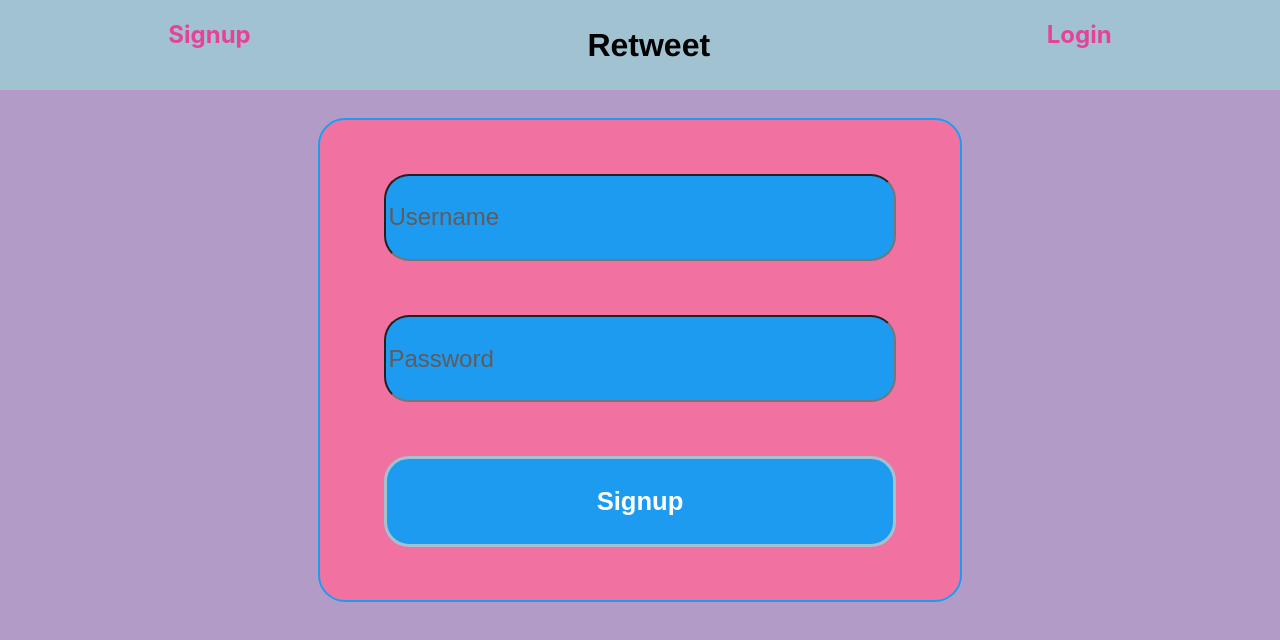
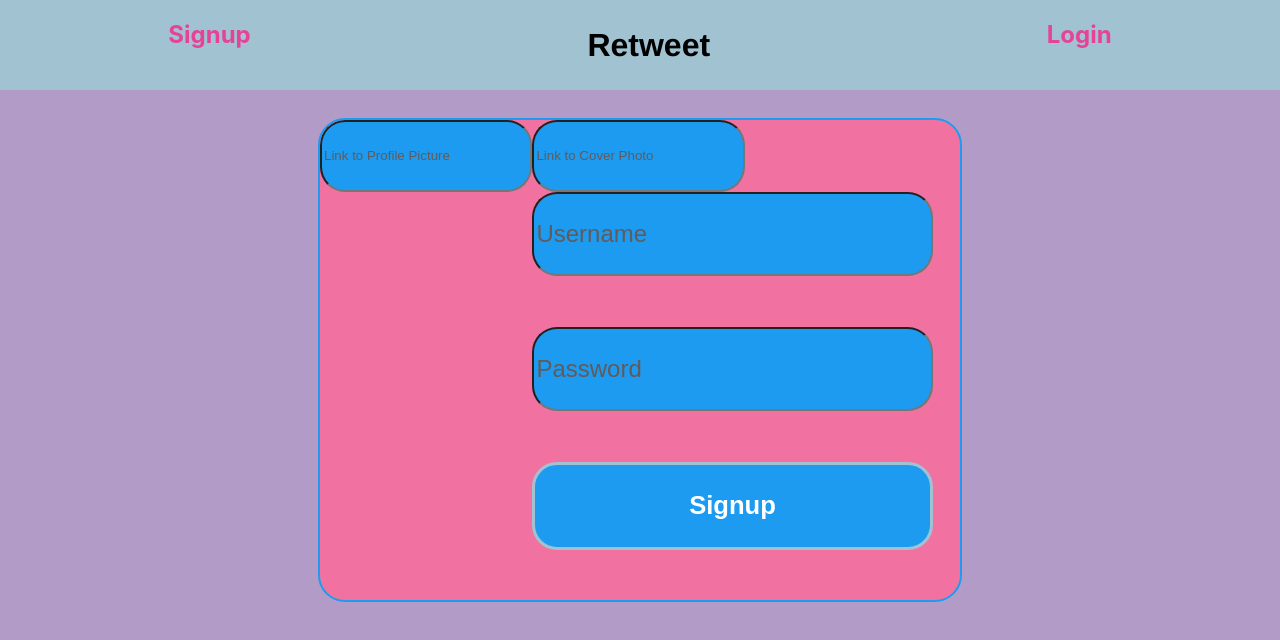
Before and after one commit to mitchellp0709/Project-3-Frontend, a React (Create React App) app: page /signup in a window 1280 px wide. Shown: the top 640 px of the page. Built offline with nearby package versions, Linux system fonts and the light colour scheme.

Commit message:
non functional prof pic and cover photo

```diff
--- a/src/pages/signup.js
+++ b/src/pages/signup.js
@@ -9,7 +9,9 @@ const Signup = (props) => {
 
     const blank = {
         username: "",
-        password: "",
+      password: "",
+      profilePicture: "",
+        coverPhoto:"",
     }
 
 
@@ -43,18 +45,48 @@ const Signup = (props) => {
         }
 
 
-  return (<>
-      <FirstHeader/>
-    <div className="form">
-
+  return (
+    <>
+      <FirstHeader />
+      <div className="form">
         <form onSubmit={handleSubmit} className="form-data">
-            <input className="username" type="text" name="username" value={form.username} placeholder= "Username" onChange={handleChange}/>
-            <input className="password" type="password" name="password" value={form.password} placeholder="Password" onChange={handleChange}/>
-
-            <input type="submit" value="Signup"/>
+          <input
+            className="username"
+            type="text"
+            name="username"
+            value={form.username}
+            placeholder="Username"
+            onChange={handleChange}
+          />
+          <input
+            className="password"
+            type="password"
+            name="password"
+            value={form.password}
+            placeholder="Password"
+            onChange={handleChange}
+          />
+          <input
+            className="form-prof-pic"
+            type="text"
+            name="profilePicture"
+            value={form.profilePicture}
+            placeholder="Link to Profile Picture"
+            onChange={handleChange}
+          />
+          <input
+            className="form-cover-pic"
+            type="text"
+            name="coverPhoto"
+            value={form.profilePicture}
+            placeholder="Link to Cover Photo"
+            onChange={handleChange}
+          />
+          <input type="submit" value="Signup" />
         </form>
-    </div>
-    </>);
+      </div>
+    </>
+  );
 }
 
 export default Signup;
```
